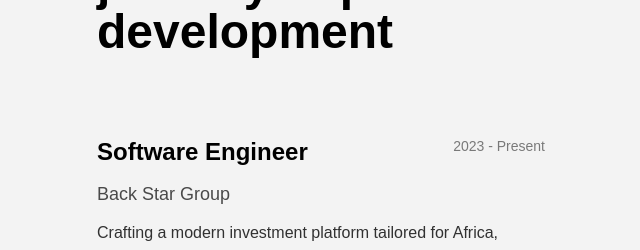
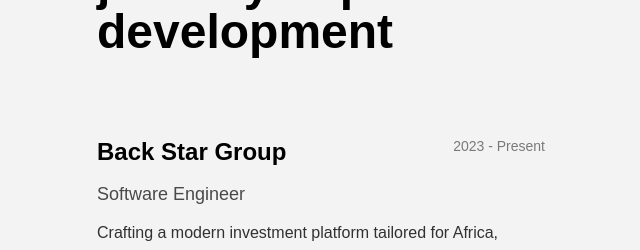
Before and after one commit to champ3oy/champ, a Next.js app: page / in a window 1280 px wide. Shown: the part 1280-1530 px from the top of the page, without its empty margins (319-959 px from the left). Built offline with nearby package versions, Linux system fonts and the light colour scheme; a web font is replaced by a local one.

Commit message:
mod: fix experience

```diff
--- a/app/page.tsx
+++ b/app/page.tsx
@@ -29,8 +29,8 @@
 
 const experience = [
   {
-    title: 'Software Engineer',
-    company: 'Back Star Group',
+    title: 'Back Star Group',
+    company: 'Software Engineer',
     duration: '2023 - Present',
     description: 'Crafting a modern investment platform tailored for Africa, making investing simpler, smarter, and more accessible.'
   },
```
